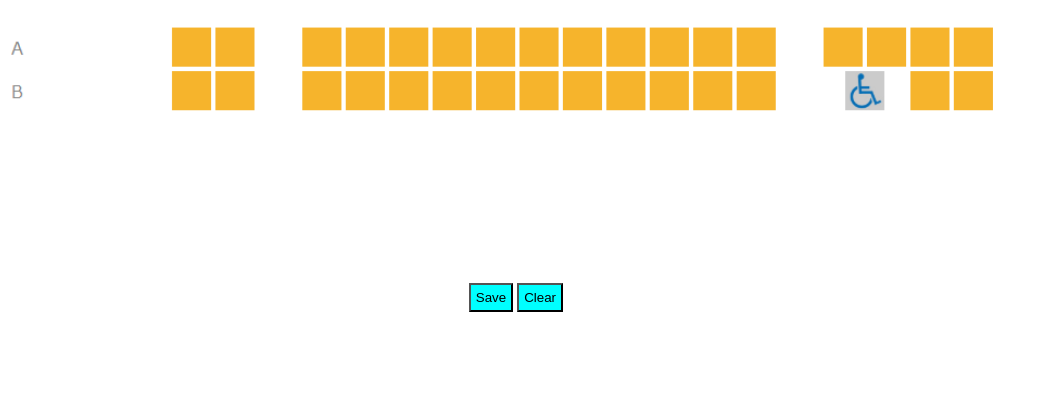
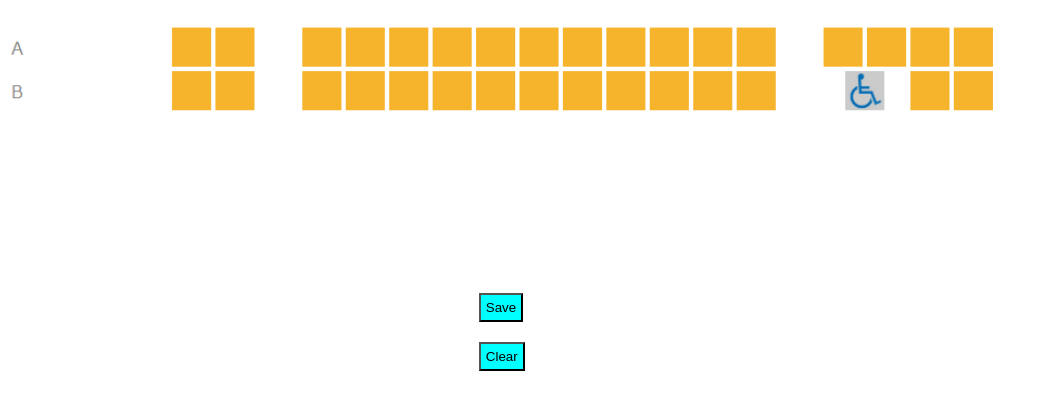
Before and after one commit to MinhThanhHua/MinhThanhHua.github.io, a plain HTML site: page imagemapster/index.html in a window 1280 px wide. Shown: the whole page, without its empty margins (0-1045 px from the left). Drawn offline with Linux system fonts and the light colour scheme.

Commit message:
'update'

```diff
--- a/imagemapster/index.html
+++ b/imagemapster/index.html
@@ -17,7 +17,8 @@
 		}
 		button{
 			background-color: aqua;
-			padding: 5px
+			padding: 5px;
+			margin: 10px
 		}
 	</style>
 </head>
@@ -26,7 +27,7 @@
 		<img id="seats" src="seats.png" usemap="#image-map">
 		<div id="save">
 			<button onclick="saveLocation()">Save</button>
-			<button onclick="clearSession()">Clear</button>
+			<button onclick="clearSession() " id='clear'>Clear</button>
 		</div>
 	</div>
 	<map name="image-map">
```
